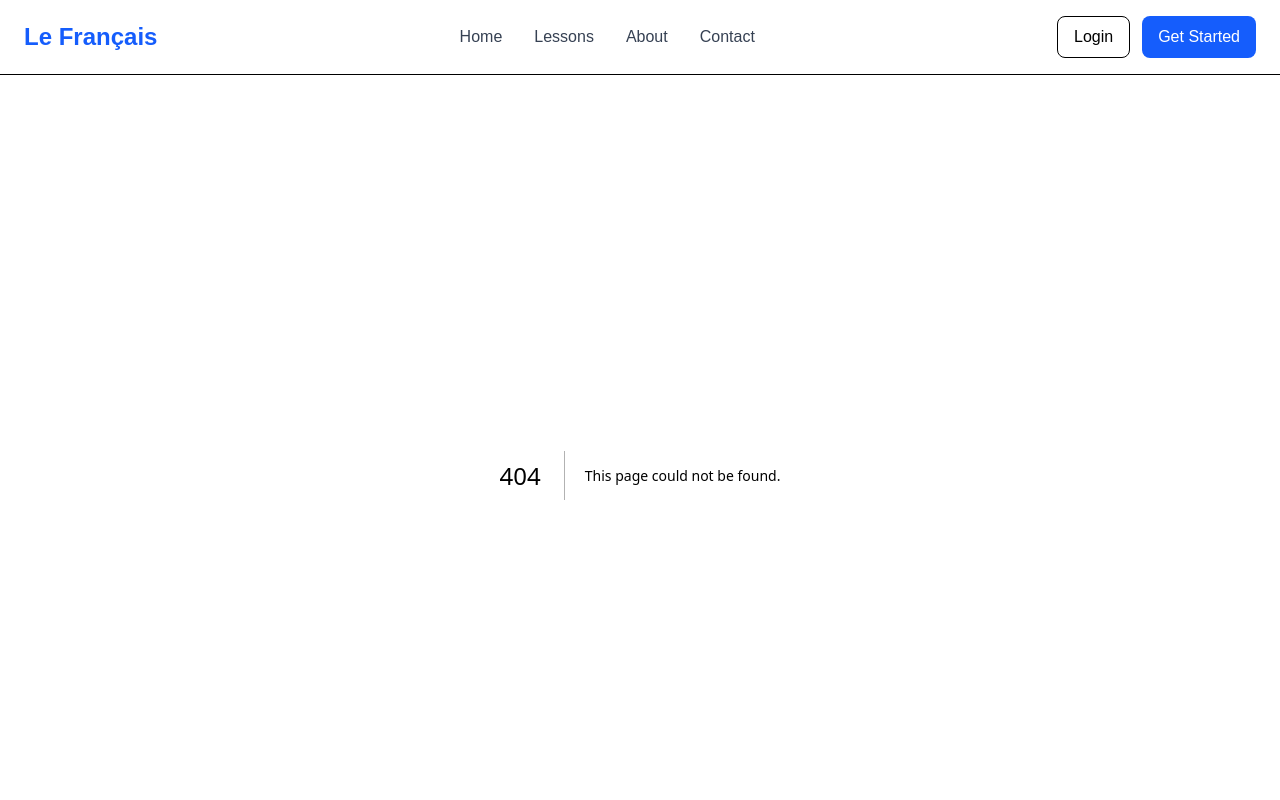
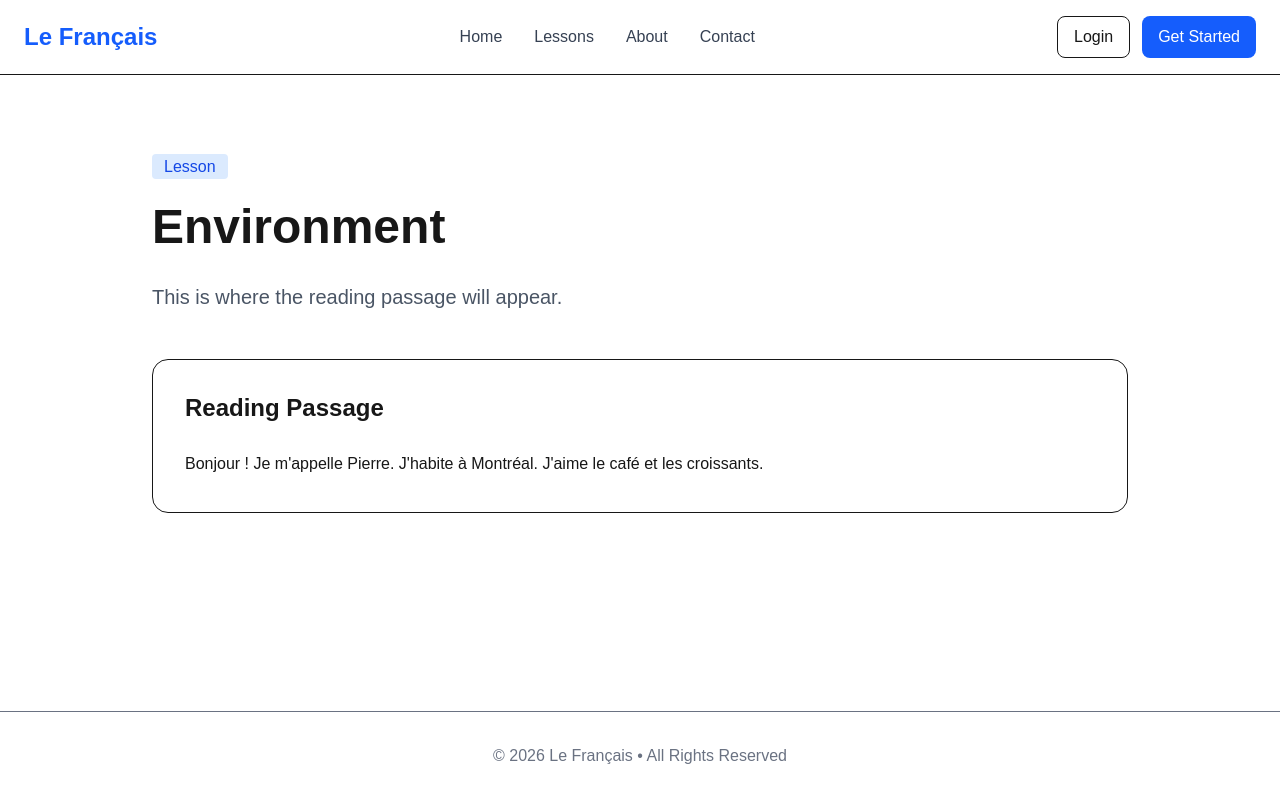
Before and after one commit to Arshbhangu47/lefrancais, a Next.js app: page /lessons/environment in a window 1280 px wide. Before the commit this address had no page. Shown: the top 800 px of the page. Built offline with nearby package versions, Linux system fonts and the light colour scheme.

Commit message:
Fix dynamic lesson route

```diff
--- a/app/lessons/slug/page.tsx
+++ b/app/lessons/[slug]/page.tsx
@@ -9,13 +9,12 @@ export default async function LessonPage({ params }: Props) {
 
   return (
     <div className="mx-auto max-w-5xl px-6 py-20">
-
       <span className="rounded bg-blue-100 px-3 py-1 text-blue-700">
         Lesson
       </span>
 
       <h1 className="mt-6 text-5xl font-bold capitalize">
-        {slug.replace("-", " ")}
+        {slug.replace(/-/g, " ")}
       </h1>
 
       <p className="mt-8 text-xl text-gray-600">
@@ -23,19 +22,13 @@ export default async function LessonPage({ params }: Props) {
       </p>
 
       <div className="mt-12 rounded-2xl border p-8">
-
-        <h2 className="text-2xl font-bold">
-          Reading Passage
-        </h2>
+        <h2 className="text-2xl font-bold">Reading Passage</h2>
 
         <p className="mt-6 leading-8">
-          Bonjour ! Je m'appelle Pierre.
-          J'habite à Montréal.
+          Bonjour ! Je m'appelle Pierre. J'habite à Montréal.
           J'aime le café et les croissants.
         </p>
-
       </div>
-
     </div>
   );
 }
```
